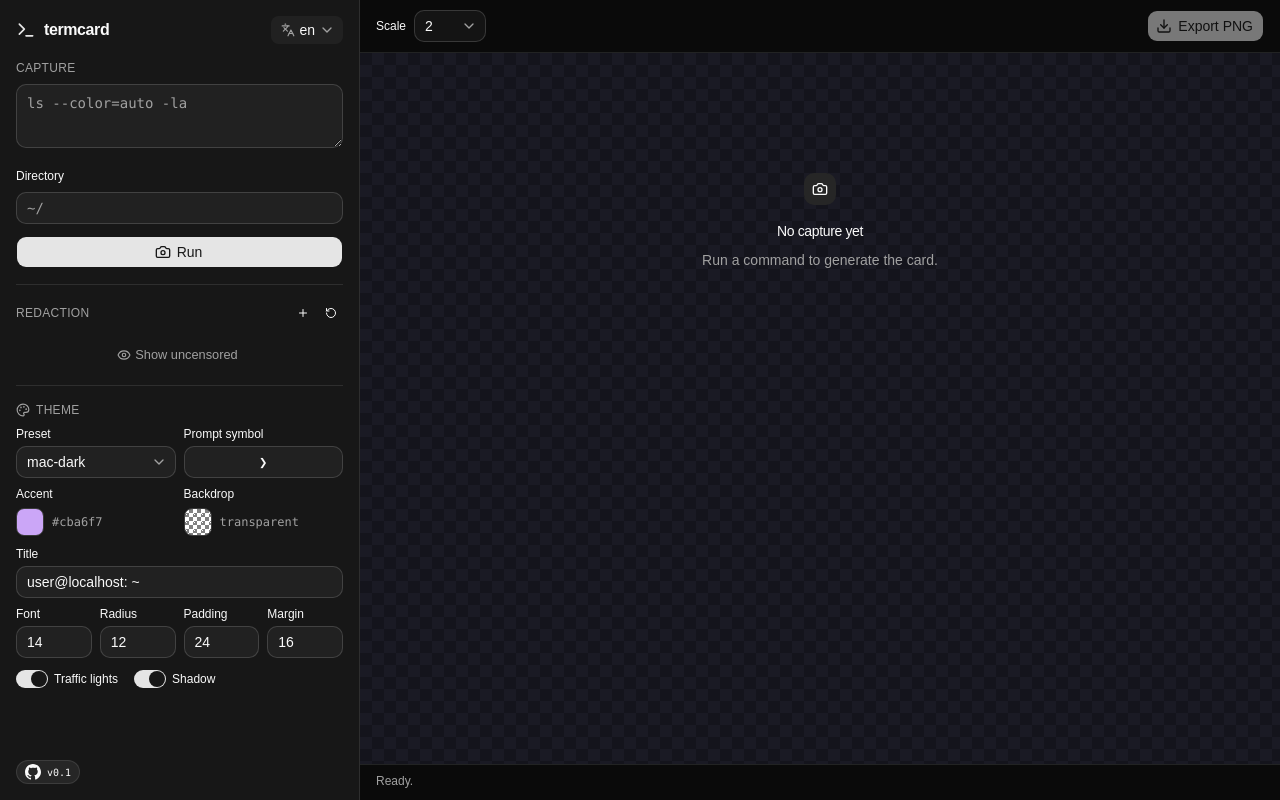
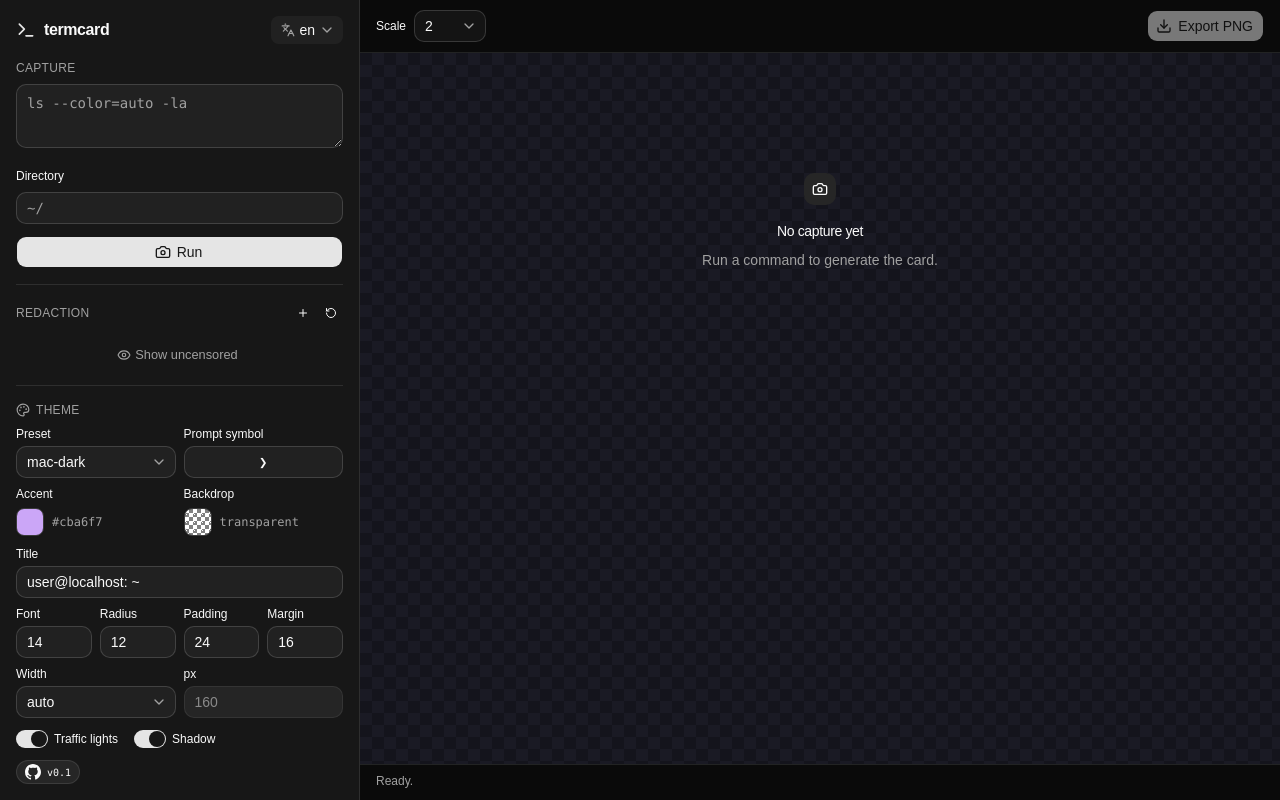
Before and after one commit to srnoob2570/termcard, a React (Vite) app: page / in a window 1280 px wide. Built offline with nearby package versions, Linux system fonts and the light colour scheme.

Commit message:
feat(ui): card width row with free-text px input committed on blur

```diff
--- a/src/App.tsx
+++ b/src/App.tsx
@@ -257,6 +257,21 @@ export default function App() {
     const removeRule = (i: number) => {
         patchPrefs({ rules: prefs.rules.filter((_, j) => j !== i) });
     };
+    // The width input is free-text: the user can clear it and type from
+    // scratch without the field snapping back mid-edit. The value commits to
+    // the theme on blur/Enter, clamped to the valid range.
+    const [draftWidth, setDraftWidth] = useState<string | null>(null);
+    const commitWidth = () => {
+        if (draftWidth === null) return;
+        setDraftWidth(null);
+        const n = Number.parseInt(draftWidth, 10);
+        if (Number.isNaN(n)) return;
+        patchTheme({ cardWidth: Math.min(4096, Math.max(100, n)) });
+    };
+
+    const restoreRules = async () => {
+        patchPrefs({ rules: await api.defaultRules() });
+    };
     const addRule = () => {
         patchPrefs({
             rules: [
@@ -264,10 +279,6 @@ export default function App() {
                 { pattern: "", replacement: "", enabled: true, isDefault: false },
             ],
         });
-    };
-
-    const restoreRules = async () => {
-        patchPrefs({ rules: await api.defaultRules() });
     };
 
     const t = prefs.theme;
@@ -584,6 +595,39 @@ export default function App() {
                             />
                         </div>
                     </div>
+                    <div className="mt-2 grid grid-cols-2 gap-2">
+                        <div>
+                            <Label className="text-xs">{msg("labelWidth")}</Label>
+                            <Select
+                                value={t.cardWidth === null ? "auto" : "manual"}
+                                onValueChange={(v) => {
+                                    setDraftWidth(null);
+                                    patchTheme({ cardWidth: v === "manual" ? 160 : null });
+                                }}
+                            >
+                                <SelectTrigger className="mt-1 h-8 w-full">
+                                    <SelectValue />
+                                </SelectTrigger>
+                                <SelectContent>
+                                    <SelectItem value="auto">{msg("widthAuto")}</SelectItem>
+                                    <SelectItem value="manual">{msg("widthManual")}</SelectItem>
+                                </SelectContent>
+                            </Select>
+                        </div>
+                        <div>
+                            <Label className="text-xs">px</Label>
+                            <Input
+                                className="mt-1 h-8"
+                                inputMode="numeric"
+                                disabled={t.cardWidth === null}
+                                value={draftWidth ?? t.cardWidth ?? 160}
+                                onChange={(e) => setDraftWidth(e.target.value)}
+                                onBlur={commitWidth}
+                                onKeyDown={(e) => e.key === "Enter" && commitWidth()}
+                                placeholder="160"
+                            />
+                        </div>
+                    </div>
                     <div className="mt-3 flex items-center gap-4">
                         <label className="flex items-center gap-1.5 text-xs">
                             <Switch
```
